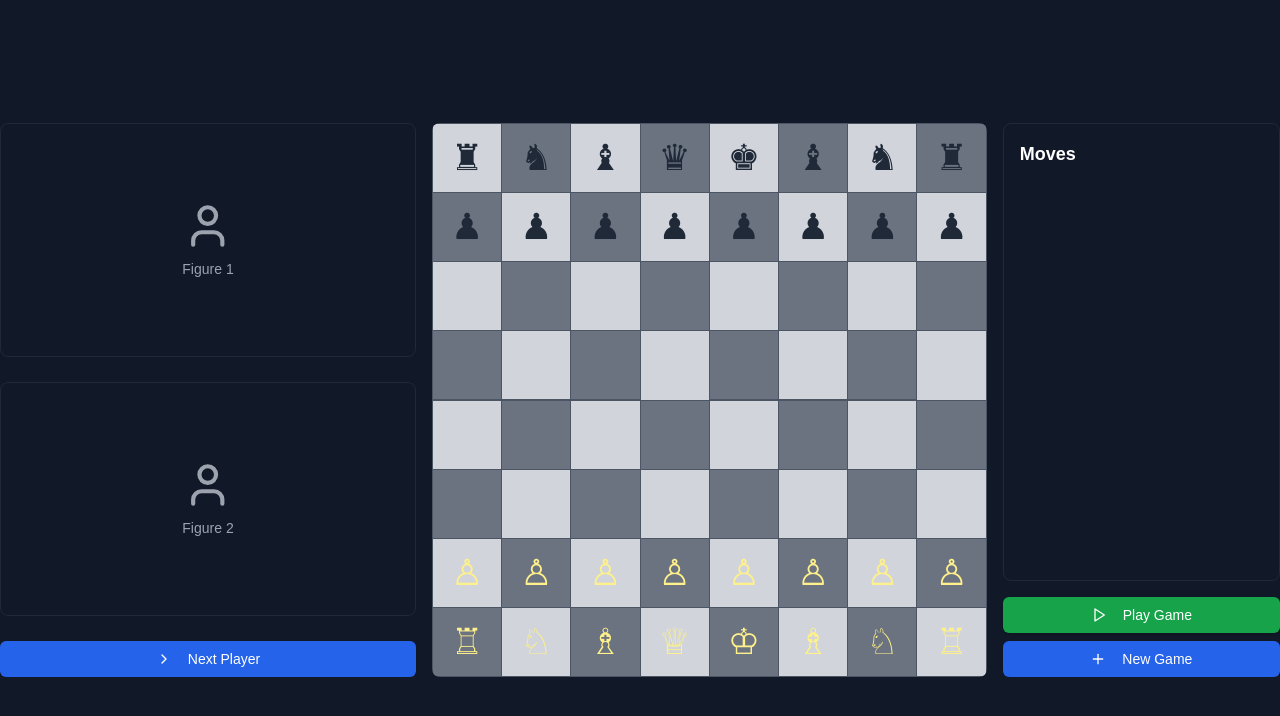
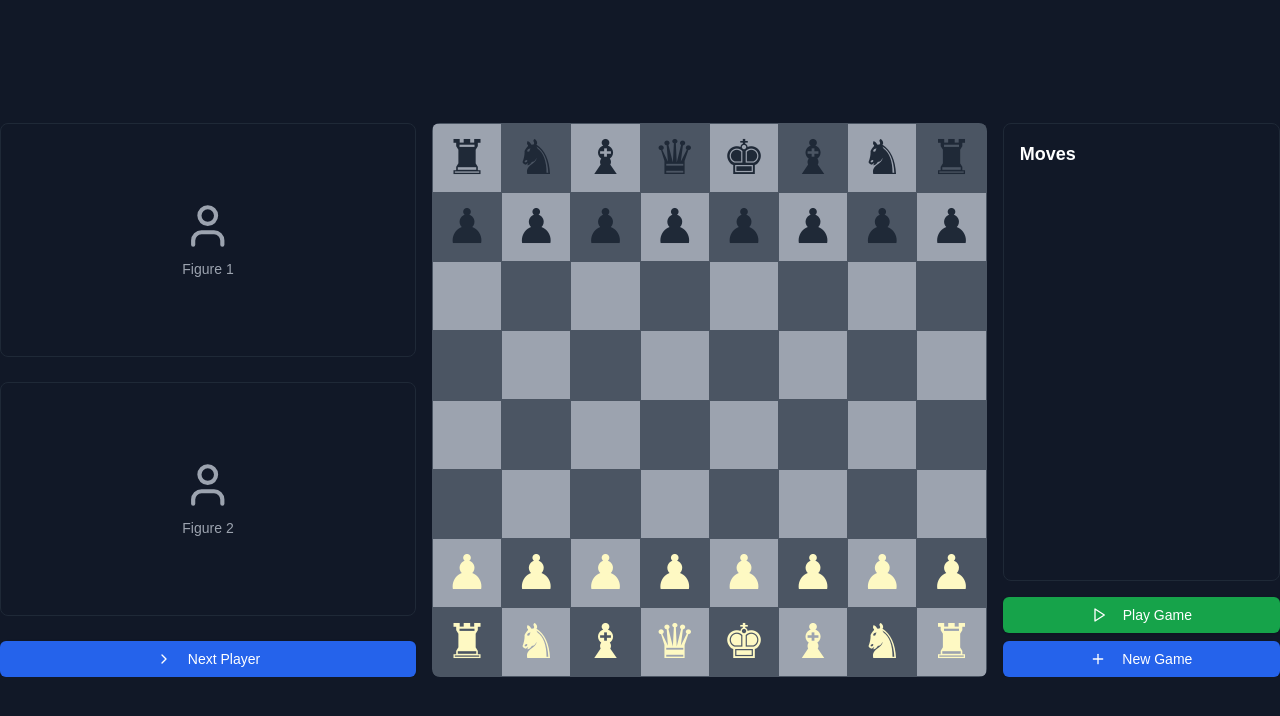
Before and after one commit to nurmandev/chess-p2p, a Next.js app: page /game in a window 1280 px wide. Shown: the top 716 px of the page. Built offline with nearby package versions, Linux system fonts and the light colour scheme.

Commit message:
Refactor chessboard

```diff
--- a/src/components/shared/ChessBoard.tsx
+++ b/src/components/shared/ChessBoard.tsx
@@ -5,12 +5,12 @@ interface ChessPieceProps {
 
   const ChessPiece: React.FC<ChessPieceProps> = ({ piece, color }) => {
     const pieceSymbols: { [key: string]: { [key: string]: string } } = {
-      'white': { 'king': '♔', 'queen': '♕', 'rook': '♖', 'bishop': '♗', 'knight': '♘', 'pawn': '♙' },
+      'white': { 'king': '♚', 'queen': '♛', 'rook': '♜', 'bishop': '♝', 'knight': '♞', 'pawn': '♟' },
       'black': { 'king': '♚', 'queen': '♛', 'rook': '♜', 'bishop': '♝', 'knight': '♞', 'pawn': '♟' }
     };
 
     return (
-      <span className={`text-4xl ${color === 'white' ? 'text-yellow-200' : 'text-gray-800'}`}>
+      <span className={`text-5xl ${color === 'white' ? 'text-yellow-100' : 'text-gray-800'}`}>
         {pieceSymbols[color][piece]}
       </span>
     );
@@ -39,7 +39,7 @@ interface ChessPieceProps {
             <div
               key={index}
               className={`aspect-square flex items-center justify-center
-                          ${(row + col) % 2 === 0 ? 'bg-gray-300' : 'bg-gray-500'}`}
+                          ${(row + col) % 2 === 0 ? 'bg-gray-400' : 'bg-gray-600'}`}
             >
               {piece && <ChessPiece piece={piece} color={pieceColor} />}
             </div>
```
